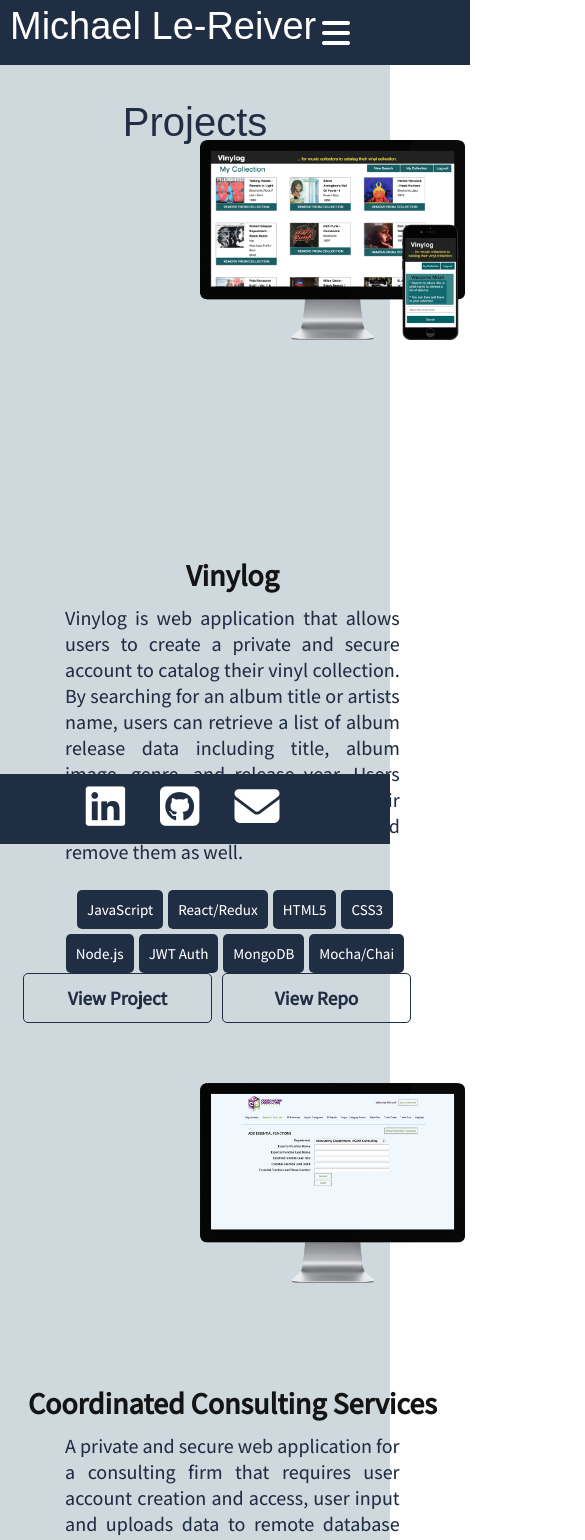
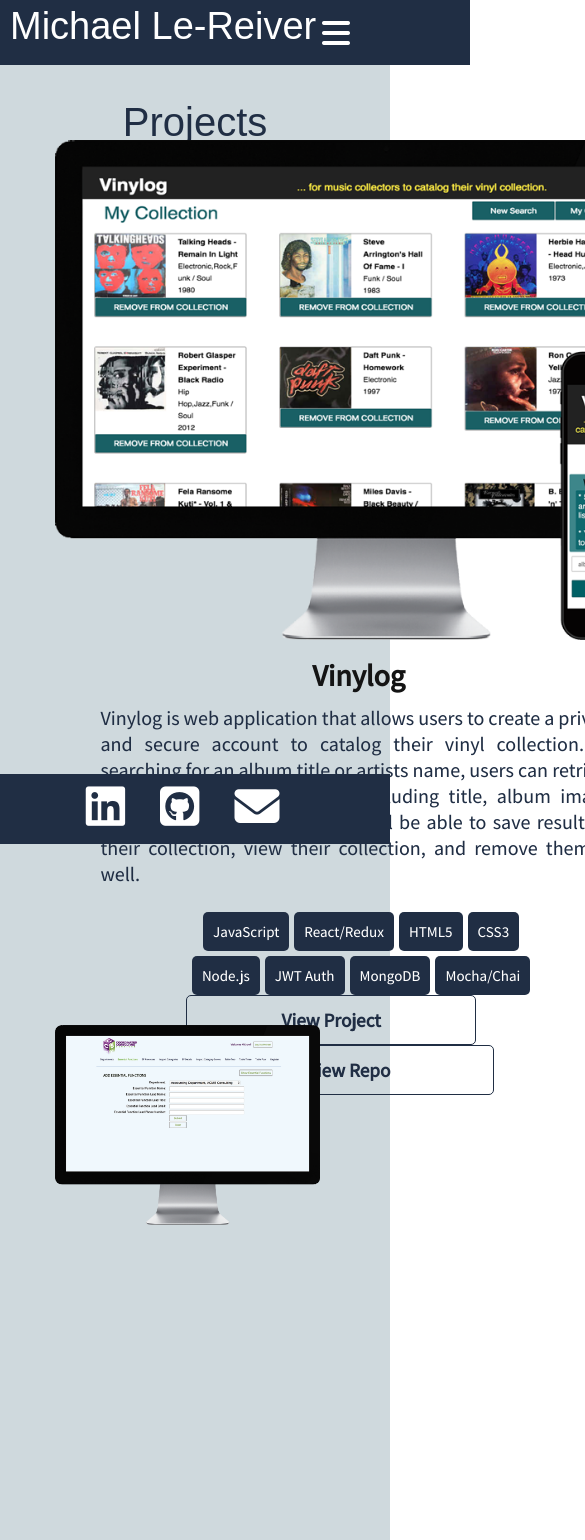
Before and after one commit to LeReiver/new-portfolio, a React (Create React App) app: page /projects in a window 390 px wide. Shown: the top 1540 px of the page, 585 px wide, since content can reach past the window. Built offline with nearby package versions, Linux system fonts and the light colour scheme; a web font is replaced by a local one.

Commit message:
modified projects for iPad

```diff
--- a/src/components/projects/projects.css
+++ b/src/components/projects/projects.css
@@ -226,24 +226,22 @@
 @media only screen and (max-width: 1024px) {
 
   .project-image img {
-    /* padding-bottom: 130px; */
-    height: 390px;
-    /* margin-left: 200px;
-    margin-top: 65px; */
+    height: 470px;
     margin: 65px auto 65px 200px;
   }
 
   .project-image.ccs img {
+    margin-top: -70px;
     padding-bottom: 200px;
-    /* height: 520px; */
+    height: 470px;
   }
 
   .project-image.app img {
     padding-bottom: 200px;
-    /* height: 500px;*/
+    height: 370px;
     margin-left: 200px;
     margin-bottom: 75px;
-    /* margin-top: -25px; */
+    margin-top: -200px;
   }
 
   .project-desc {
@@ -251,47 +249,56 @@
   }
 
   .project-desc.desktop-mobile {
-    margin-top: 150px;
+    margin-top: 210px;
   }
 
-  .project-desc .app {
-    margin-top: 160;
+  .project-desc.ccs {
+    margin-top: 80px;
+  }
+
+  .project-desc.app {
+    margin-top: -140;
+  }
+
+  .app-h2 {
+    margin-top: -110px;
+  }
+
+  .project-button button {
+    margin-left: 220px;
   }
 
 }
 
-  /* .project-image img {
-    padding-bottom: 130px;
-    height: 380;
-    margin-left: 30px;
-  }
+@media only screen and (max-width: 768px) {
 
-  .project-image.ccs img {
-    padding-bottom: 200px;
-    height: 380;
-  }
-
-  .project-image.app img {
-    padding-bottom: 200px;
-    height: 320;
-    margin-left: 30px;
-  } */
-/* }  */
-
-@media only screen and (max-width: 768) {
-
-  .project-image img {
+  .project-image.desktop-mobile img {
     height: 500px;
+    margin-left: 55px;
   }
 
   .project-image.ccs img {
     height: 500px;
+    margin-left: 55px;
   }
 
   .project-image.app img {
-    height: 450px;
-    margin-left: 30px;
+    height: 370px;
+    margin-left: 60px;
   }
+
+  .project-desc.desktop-mobile {
+    margin-top: 250px;
+  }
+
+  .project-desc.ccs {
+    margin-top: 120px;
+  }
+
+  .project-button button {
+    margin-left: 150px;
+  }
+
 }
 
 @media only screen and (max-width: 400px) {
--- a/src/components/projects/projects.js
+++ b/src/components/projects/projects.js
@@ -9,7 +9,7 @@
       <h1 className="project-title">Projects</h1>
 
       <div className="project-block">
-        <div className="project-image">
+        <div className="project-image desktop-mobile">
           <img src={require("../../images/vinylog_desktop_iPhone.png")}alt="CCS"></img>
         </div>
         <div className="project-desc desktop-mobile">
```
